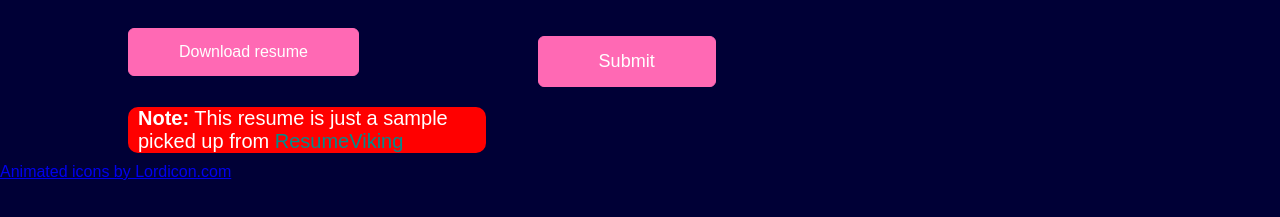
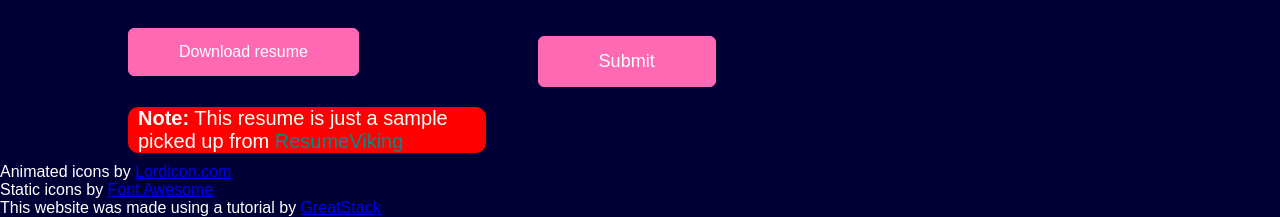
Before and after one commit to Manan-hhm/Portfolio-web, a plain HTML site: page index.html in a window 1280 px wide. Shown: the part 3224-3441 px from the top of the page. Before the commit the page ends 3405 px from the top, so only its background shows below. Drawn offline with Linux system fonts and the light colour scheme.

Commit message:
Update index.html

```diff
--- a/index.html
+++ b/index.html
@@ -182,9 +182,10 @@
     </div>
 </div>
     <footer>
-        <a href="https://lordicon.com/">Animated icons by Lordicon.com</a>
+        <p>Animated icons by <a href="https://lordicon.com/">Lordicon.com</a></p>
+        <p>Static icons by <a href="https://fontawesome.com/">Font Awesome</a></p>
+        <p>This website was made using a tutorial by <a href="https://youtu.be/0YFrGy_mzjY?si=Yim0v_5T0y3I4zc6">GreatStack</a></p>
     </footer>
-
 <script>
     var tablinks = document.getElementsByClassName("tab-links");
     var tabcontents = document.getElementsByClassName("tab-contents");
```
